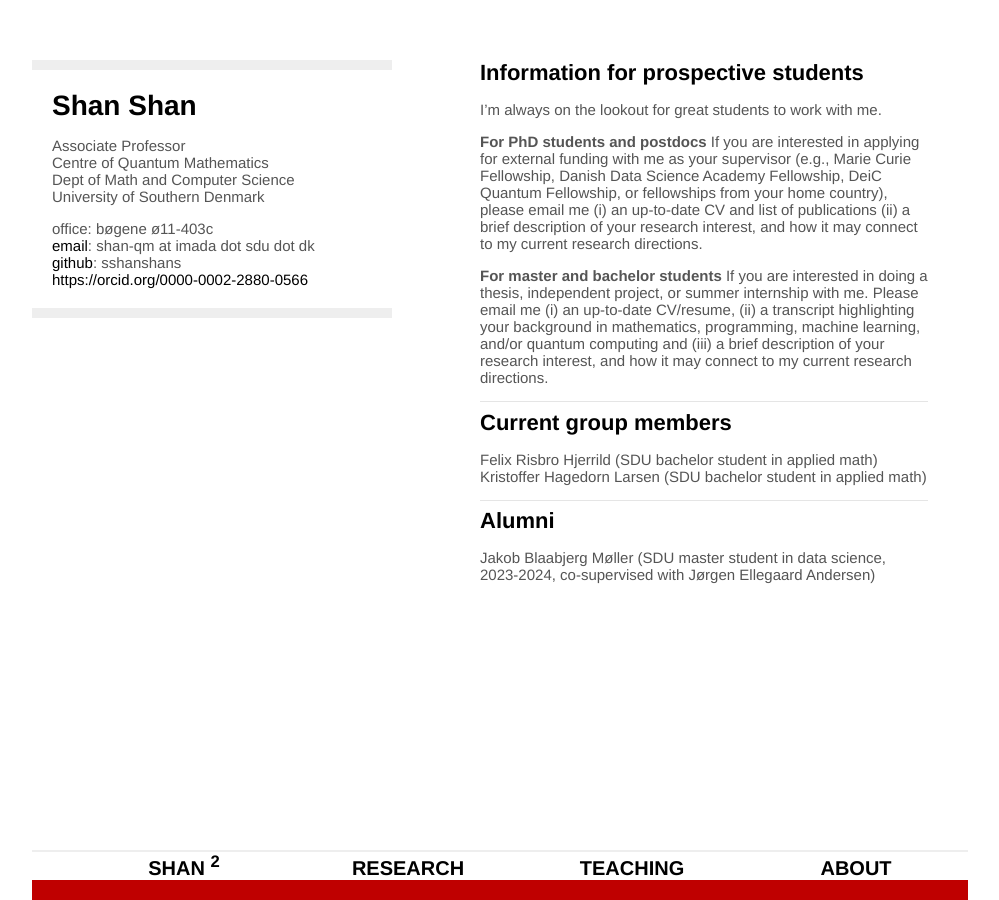
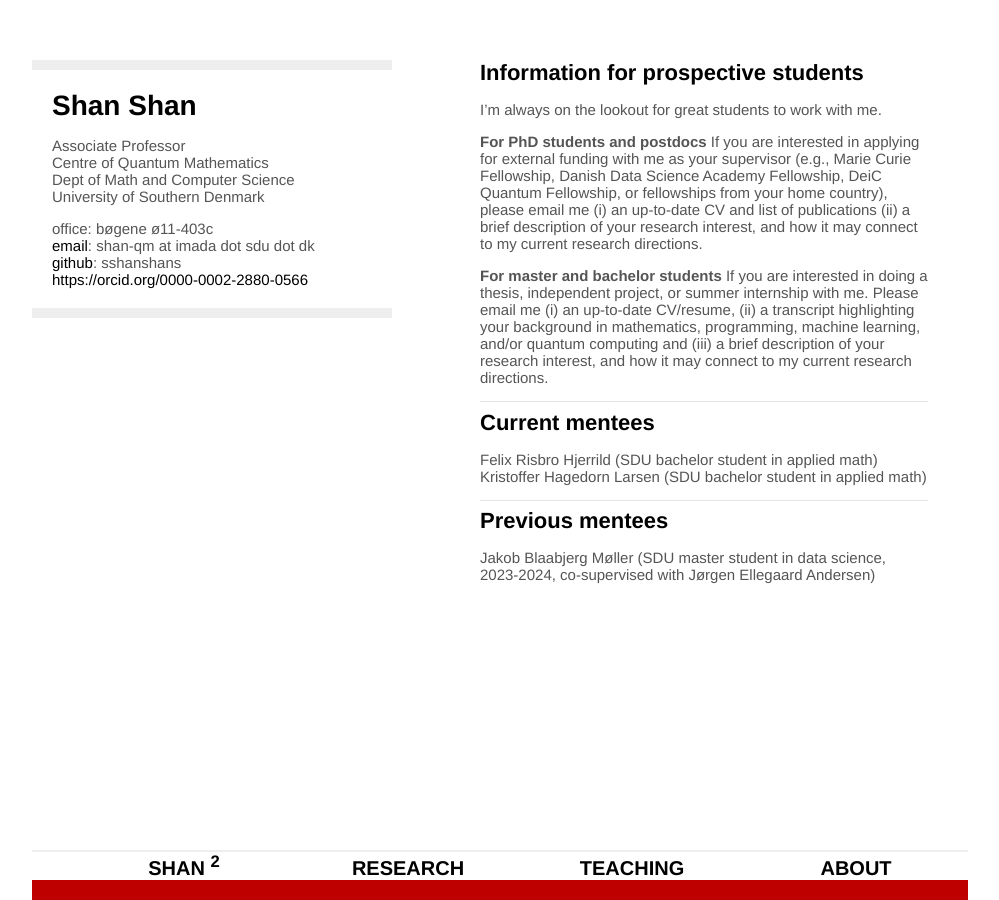
Before and after one commit to sshanshans/sshanshans.github.io, a Jekyll site: the page built from research/open.md, in a window 1280 px wide. Shown: the whole page, without its empty margins (160-1159 px from the left). Built offline with Jekyll 4.4.1, drawn with Linux system fonts in a browser that asks for light colours.

Commit message:
Update open.md

```diff
--- a/research/open.md
+++ b/research/open.md
@@ -16,13 +16,19 @@ If you are interested in doing a thesis, independent project, or summer internsh
 
 <hr />
 
-### Current group members
+### Current mentees
 
 Felix Risbro Hjerrild (SDU bachelor student in applied math) <br />
 Kristoffer Hagedorn Larsen (SDU bachelor student in applied math)
 
 <hr />
 
-### Alumni
+### Previous mentees
 
 Jakob Blaabjerg Møller (SDU master student in data science, 2023-2024, co-supervised with Jørgen Ellegaard Andersen)
+
+<br />
+<br />
+<br />
+<br />
+<br />
```
